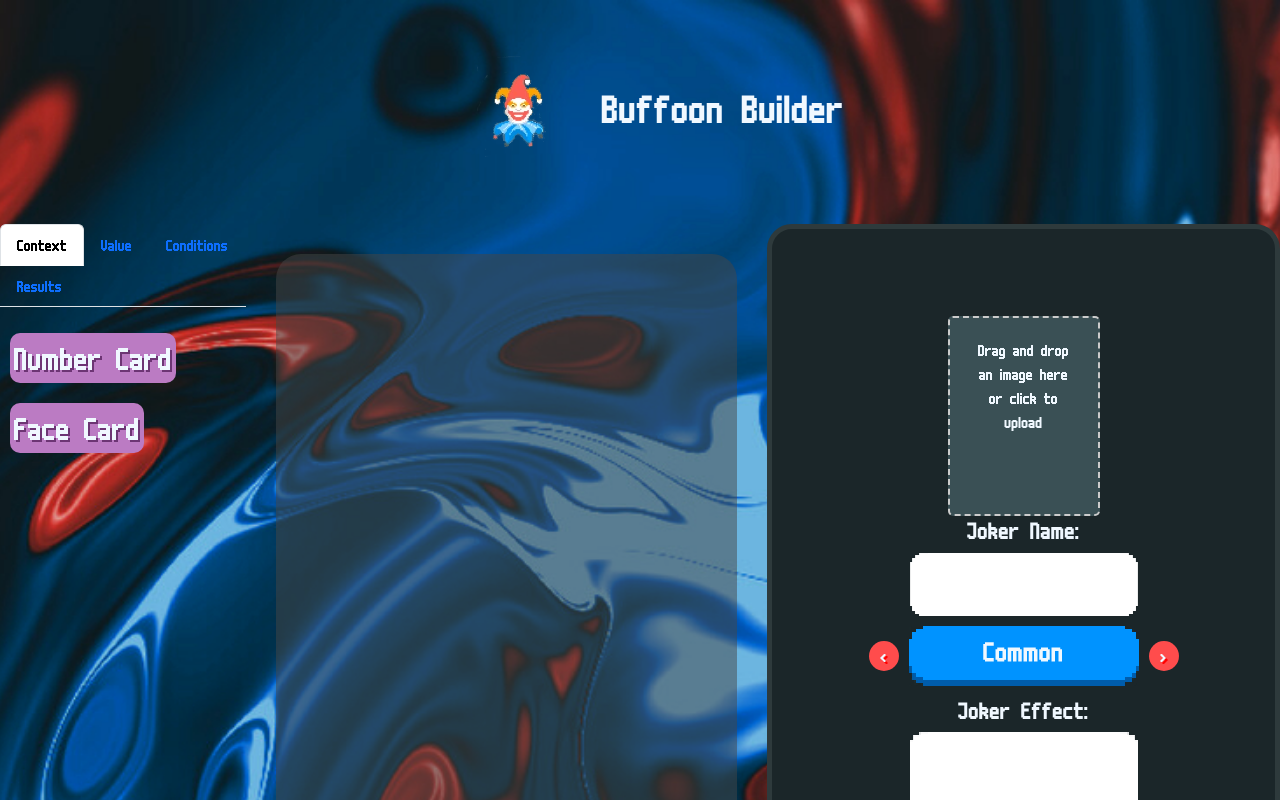
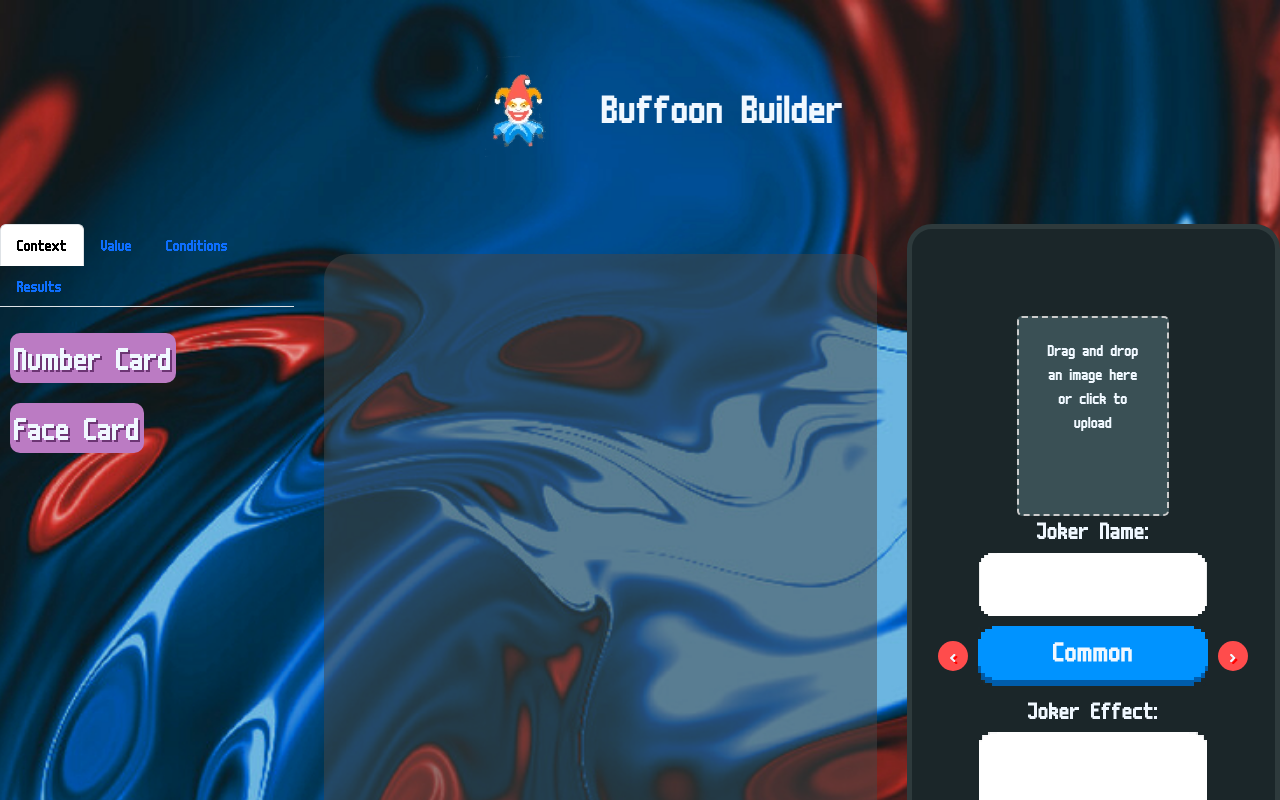
Before and after one commit to JWH709/Buffoon-Builder, a React (Vite) app: page / in a window 1280 px wide. Shown: the top 800 px of the page. Built offline with nearby package versions, Linux system fonts and the light colour scheme.

Commit message:
Added Rete.JS / Update notes

```diff
--- a/src/JokerDetails.jsx
+++ b/src/JokerDetails.jsx
@@ -25,7 +25,7 @@ const JokerDetails = ({
   };
   return (
     <>
-      <div className="column container joker-details-container">
+      <div className="joker-details-container">
         <div className="art-asset-container">
           <div className="dropped-art-container">
             <JokerImageUploader
--- a/src/main.css
+++ b/src/main.css
@@ -65,7 +65,7 @@ body {
   justify-content: center;
   align-items: center;
   height: 800px;
-  width: 600px;
+  width: 800px;
   border-radius: 25px;
   border: solid 5px rgb(46,58,60);
   background-color: rgb(27,38,41);
```
Also changed, not shown: Notes/NOTES.md (+6 -0 lines), package.json (+7 -2 lines), 1 other file (tests, documents, lock files or other folders).
